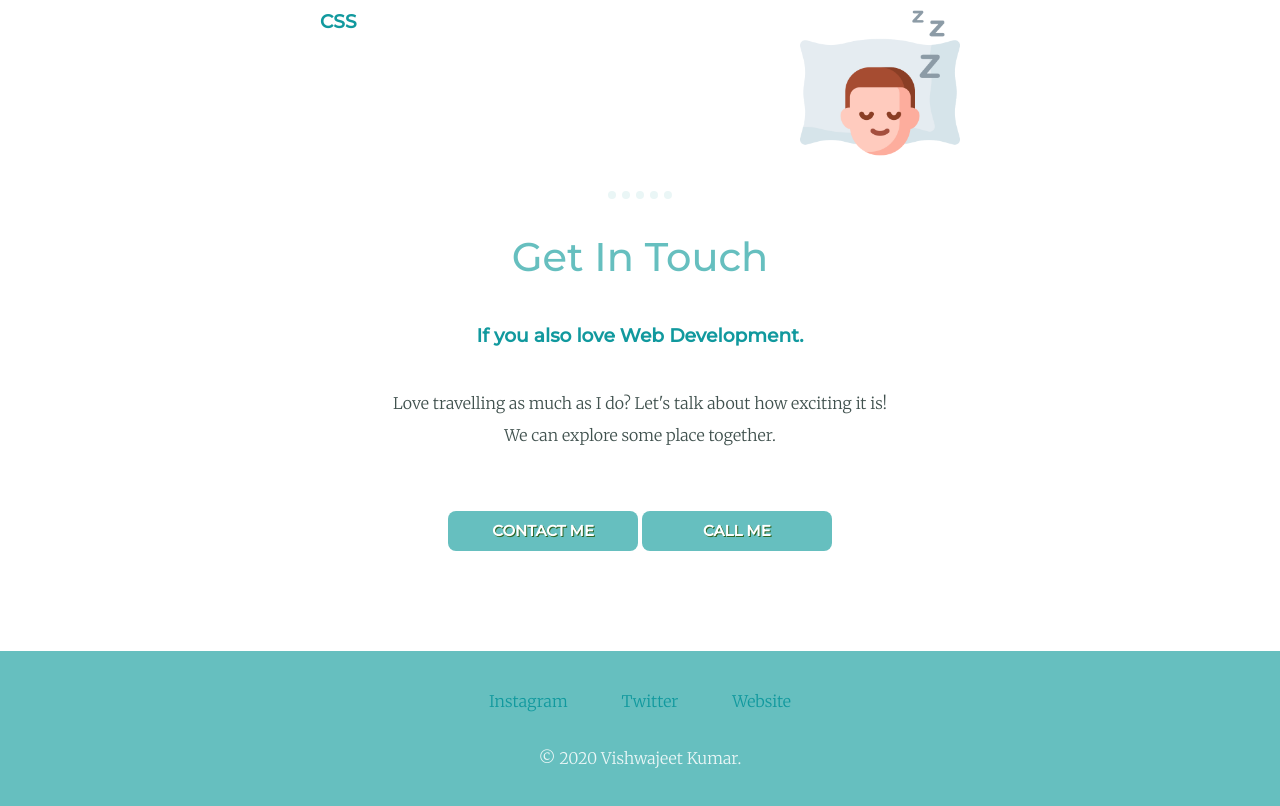
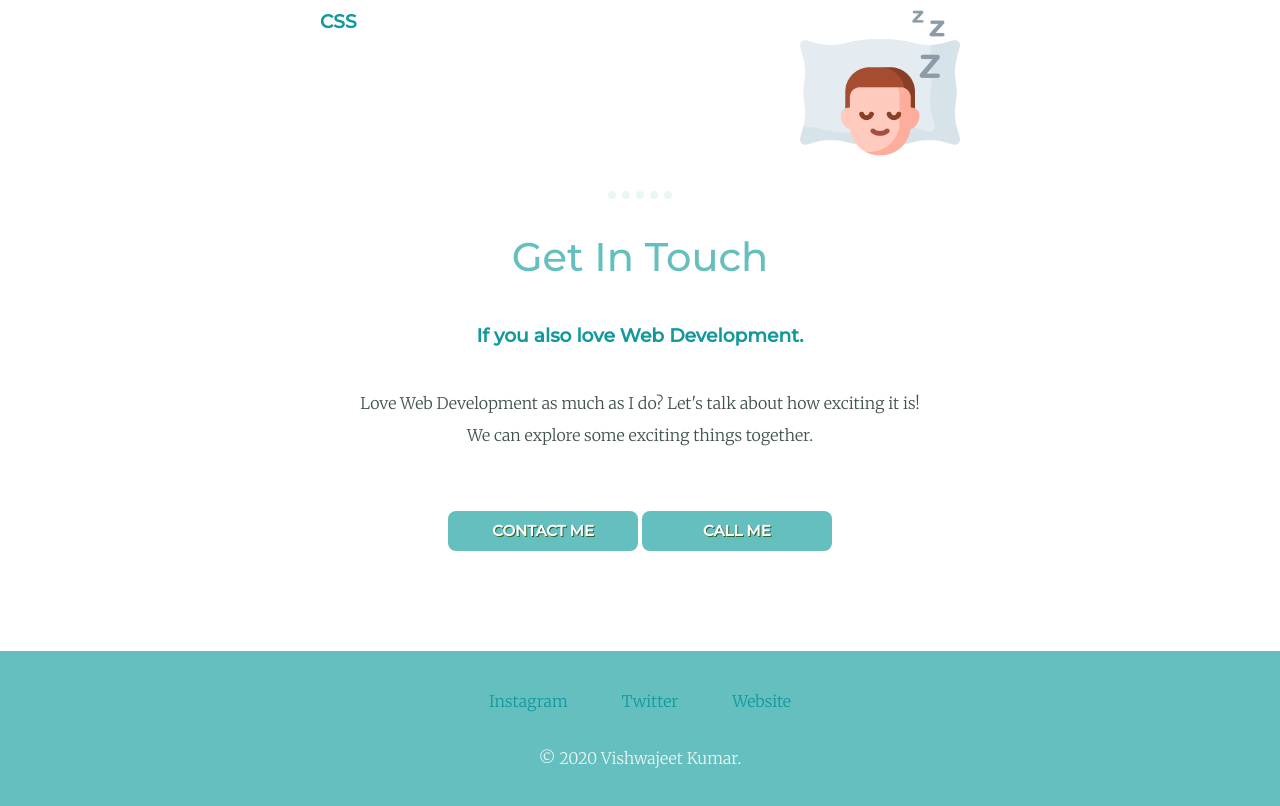
Before and after one commit to vishwajeet7456/personalsite, a plain HTML site: page index.html in a window 1280 px wide. Shown: the part 1553-2359 px from the top of the page. Drawn offline with Linux system fonts and the light colour scheme.

Commit message:
Update index.html

```diff
--- a/index.html
+++ b/index.html
@@ -39,7 +39,7 @@
       <div class="contact-me">
         <h2>Get In Touch</h2>
         <h3>If you also love Web Development.</h3>
-        <p class="contact-message">Love travelling as much as I do? Let's talk about how exciting it is! <br>We can explore some place together.</p>
+        <p class="contact-message">Love Web Development as much as I do? Let's talk about how exciting it is! <br>We can explore some exciting things together.</p>
         <a class="classname" href="mailto:vishwajeet7456@gmail.com">CONTACT ME</a>
         <a class="classname" href="tel:91******6634">CALL ME</a>
       </div>
```
